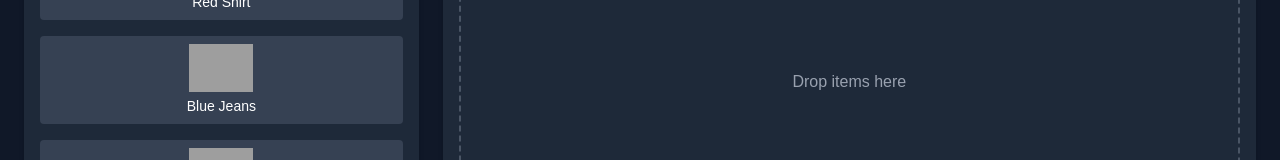
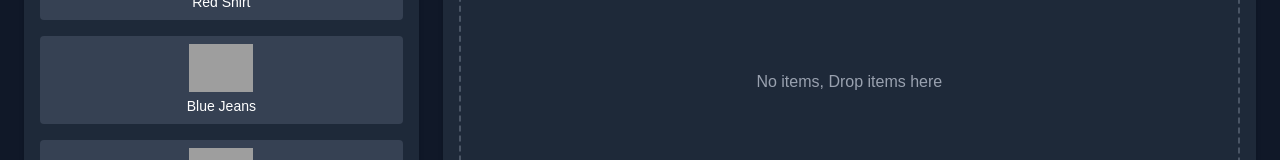
Before and after one commit to madamvignesh/outfit-builder, a Next.js app: page /create in a window 1280 px wide. Shown: the part 212-372 px from the top of the page. Built offline with nearby package versions, Linux system fonts and the light colour scheme; grey boxes are pictures that could not be loaded.

Commit message:
Debugging v2

```diff
--- a/src/app/components/Create/Create.tsx
+++ b/src/app/components/Create/Create.tsx
@@ -58,7 +58,7 @@ const DropCanvas = ({
     >
       {droppedItems.length === 0 ? (
         <>
-          <p>Drop items here</p>
+          <p>No items, Drop items here</p>
         </>
       ) : (
         droppedItems.map((item, index) => (
```
